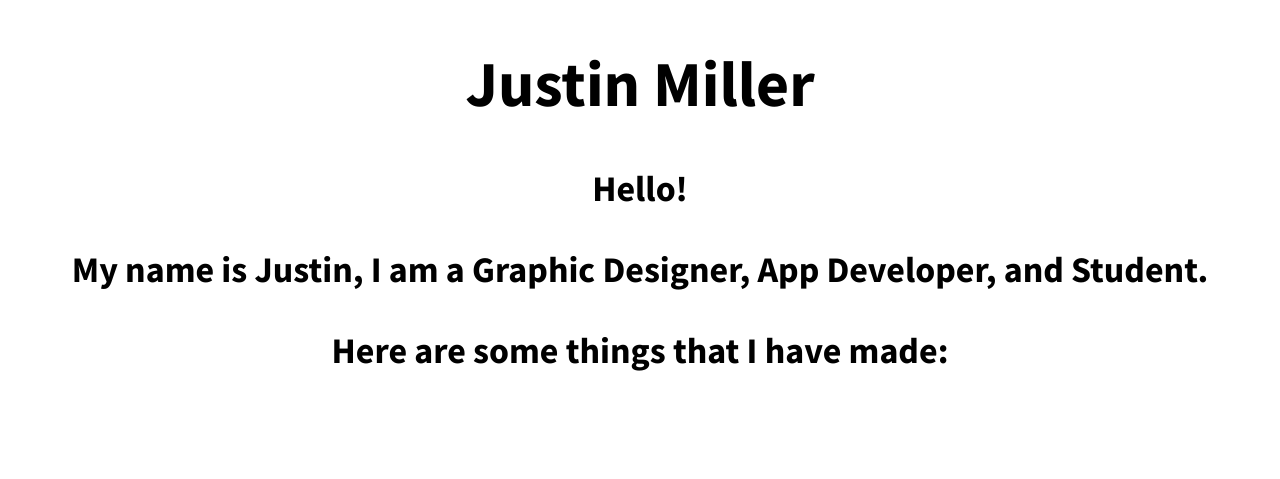
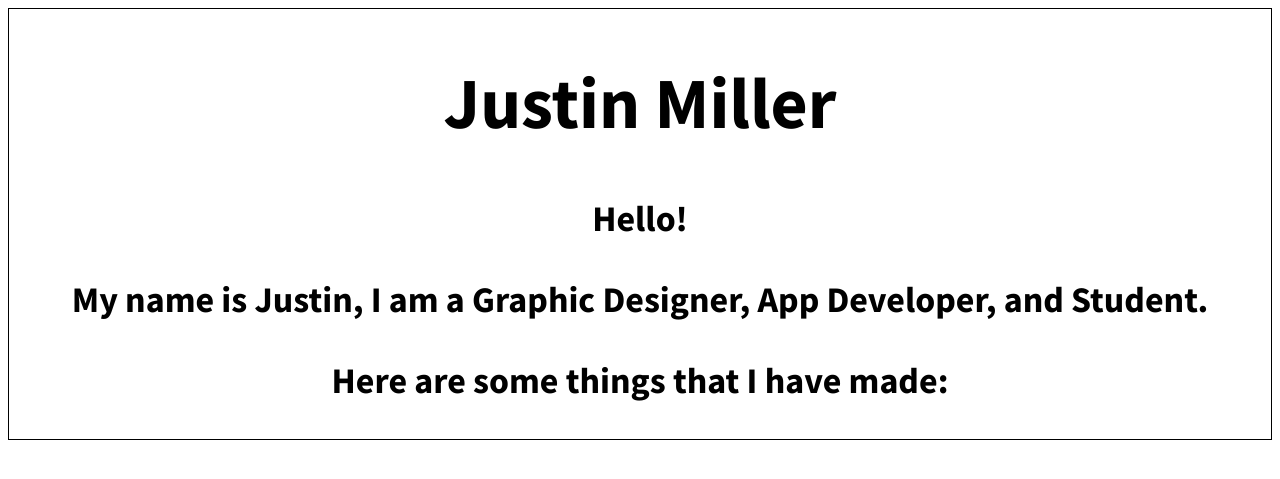
Before and after one commit to justinmarcusmiller/justinmarcusmiller.github.io, a PHP site: page / in a window 1280 px wide. Shown: the top 479 px of the page. Run offline with PHP 8.4, Linux system fonts and the light colour scheme.

Commit message:
Update styles.css

```diff
--- a/styles.css
+++ b/styles.css
@@ -1,12 +1,12 @@
-background-color:#C0C0C0;
 
-.mainbody {
-	border:medium, black, solid;
-}
+
+body {border:thin black solid;
+
+	}
 
 .heading h1 {
 	font-family: 'Source Sans Pro', Comic Sans;
-	font-size: 64px;
+	font-size: 72px;
 	text-align: center;
 	padding-left: auto;
 	padding-right: auto;
@@ -22,3 +22,4 @@ background-color:#C0C0C0;
 	padding-right: auto;
 
 }
+}
```
